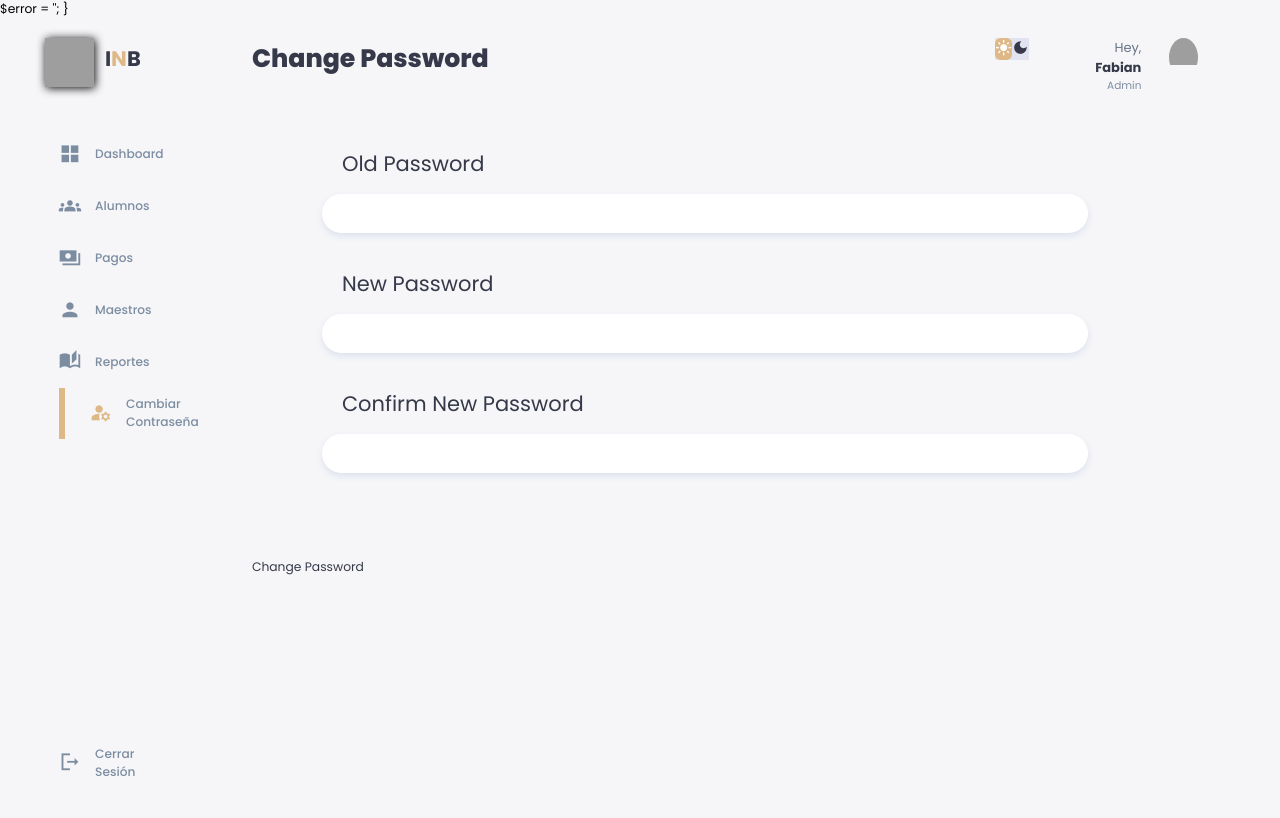
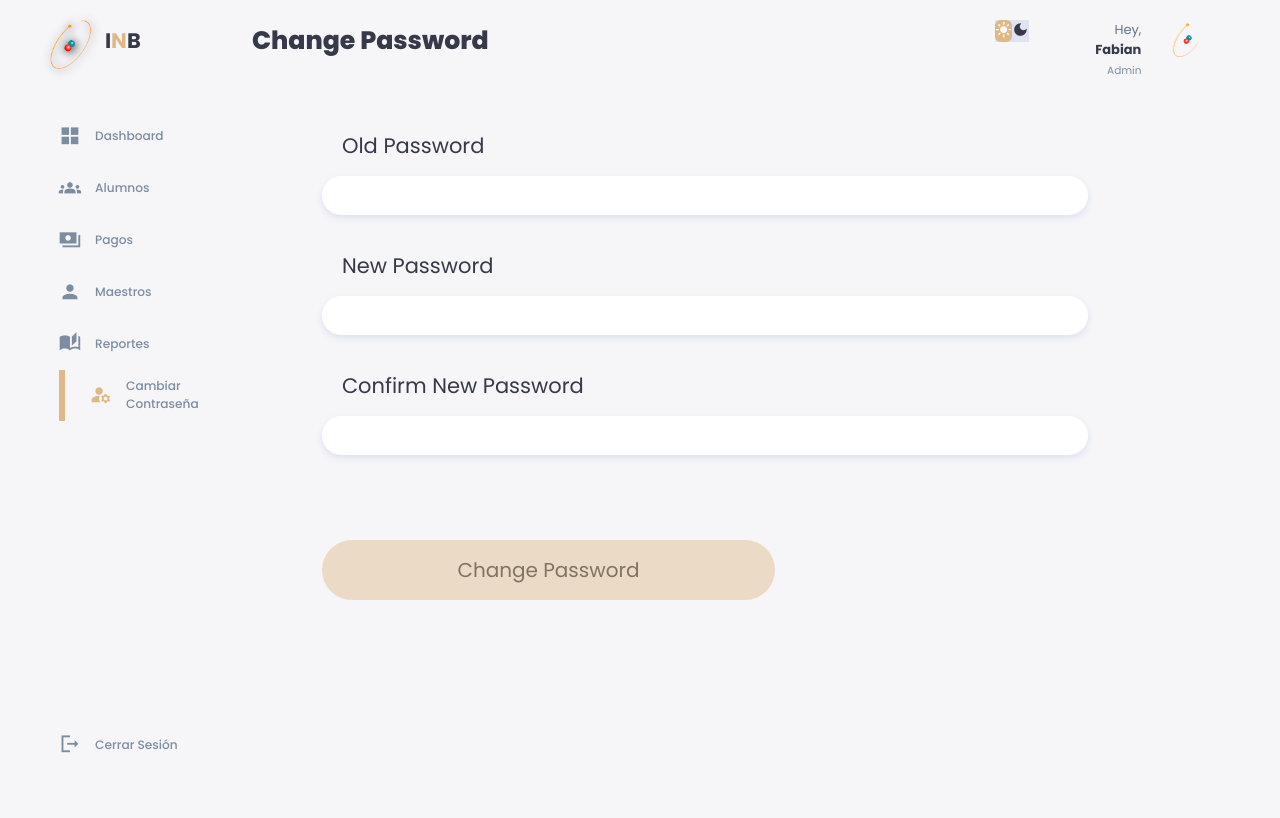
Before and after one commit to FabianHMzz/School-System-PHP, a PHP site: page /php/changePassword.php in a window 1280 px wide; the page is wider, and only the part inside the window is pictured. After the commit the page ends 753 px from the top of that part, so only its background shows below. Run offline with PHP 8.4, Linux system fonts and the light colour scheme; data that the repository does not hold is empty; some libraries are stand-ins or nearby versions; grey boxes are pictures that could not be loaded.

Commit message:
More changes in the PHP script

```diff
--- a/admin.php
+++ b/admin.php
@@ -1,7 +1,7 @@
 <?php
 
 include("conn.php");
-include("php/checkogin.php")
+include("php/checklogin.php");
 
 ?>
 
--- a/php/changePassword.php
+++ b/php/changePassword.php
@@ -2,6 +2,7 @@
 
     session_start();
     include("../conn.php");
+    include ("checklogin.php");
 
     $error = '';
 
@@ -10,7 +11,7 @@
         $newpass = mysqli_real_escape_string($conn, $_POST['newpass']);
         $database =  "SELECT * FROM admin WHERE idAdmin = '".$_SESSION['school_control']."' and password ='".md5($oldpass);
         $connect = $conn -> query($database);
-    }
+
 
     if($connect -> num_rows > 0) {
         $database = "UPDATE admin SET idAdmin ='".md5($newpass)."' WHERE idAdmin = '".$_SESSION['school_control']."'";
@@ -18,16 +19,11 @@
 
         echo '<script type="text/javascript">window.location="changePass.php?act=1";</script>';
     } else {
-        ?>
-        $error = '<script type="text/javacript">
-        Swal.fire({
-            icon: 'error',
-            title: 'Contraseña antigua incorrecta'
-        })
-        </script>';
+
+        $error = '<script src="../js/wrongPass.js"></script>';
     }
-<?php
-    }
+}
+
 ?>
 
 <!DOCTYPE html>
@@ -41,14 +37,16 @@
     <link href="https://fonts.googleapis.com/icon?family=Material+Icons+Sharp" rel="stylesheet">
     <link rel="stylesheet" href="../css/admin.css">
     <link rel="stylesheet" href="../css/changePass.css">
-    <link rel="shortcut icon" href="../img/Instituto_Niels_Bohr.png">
+    <link rel="shortcut icon" href="../img/Instituto_Niels_Borh.png">
 
 </head>
 <?php
 
     if (isset($_REQUEST['act']) && @$_REQUEST['act'] == '1') {
-        echo '<div class=""></div>';
+        echo '<script src="../js/sucessPass.js"></script>';
     }
+
+    echo $error;
 
 ?>
 <body>
@@ -56,7 +54,7 @@
         <aside>
             <div class="top">
                 <div class="logo">
-                    <img src="../img/Instituto_Niels_Bohr.png" alt="Instituto_Niels_Borh">
+                    <img src="../img/Instituto_Niels_Borh.png" alt="Instituto_Niels_Borh">
                     <h2>I<span class="primary">N</span>B</h2>
                 </div>
                 <div class="close" id="close-btn">
@@ -101,7 +99,7 @@
             <div class="Fields">
                 <div>
                     <div class="formContainer">
-                        <form>
+                        <form action="changePassword.php" method="POST" id="changePass">
                             <div class="Fields">
                                 <div>
                                     <label for="oldpass">Old Password</label>
@@ -118,7 +116,11 @@
                     </div>
                 </div>
             </div>
-            <div class="col-md-3 col-sm-3 col-xs-6"> <a href="#" class="btn btn-sm animated-button thar-three">Change Password</a></div>
+            <div class="box-3">
+                <button class="btn btn-changePass">
+                    <span>Change Password</span>
+                </button>
+            </div>
             </form>
         </section>
 
@@ -139,7 +141,7 @@
                         <small class="text-muted">Admin</small>
                     </div>
                     <div class="profile-photo">
-                        <img src="../img/Instituto_Niels_Bohr.png" width="37px" alt="">
+                        <img src="../img/Instituto_Niels_Borh.png" width="37px" alt="">
                     </div>
                 </div>
             </div>
@@ -149,6 +151,14 @@
     </div>
     <script src="../js/script.js"></script>
     <script src="//cdn.jsdelivr.net/npm/sweetalert2@11"></script>
+
+    <script>
+
+    $(document).ready(function (){
+        $("#changePass").validate({})
+    })
+
+    </script>
 </body>
 
 </html>
--- a/php/logout.php
+++ b/php/logout.php
@@ -1,5 +1,5 @@
 <?php
-	session_start();
+	@session_start();
 	session_destroy();
 	header('location: ../login.php');
 ?>
--- a/validation.php
+++ b/validation.php
@@ -1,5 +1,7 @@
 <?php
 include('conn.php');
+include('php/checklogin.php');
+
 $user = $_POST['username'];
 $pass = $_POST['password'];
 
```
